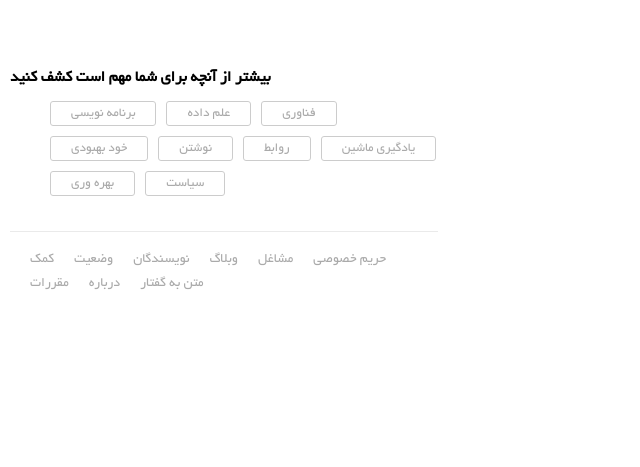
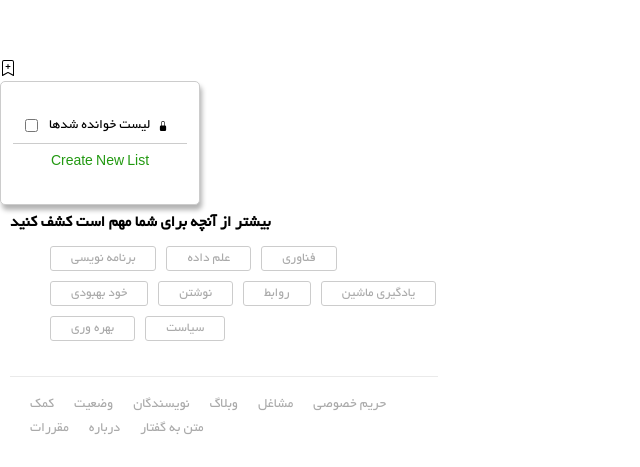
Before and after one commit to React-js-Group/medium-clone, a Next.js app: page / in a window 1280 px wide. Shown: the part 1210-1677 px from the top of the page, without its empty margins (0-640 px from the left). Before the commit the page ends 1532 px from the top, so only its background shows below. Built offline with nearby package versions, Linux system fonts and the light colour scheme.

Commit message:
verify v-1

```diff
--- a/package.json
+++ b/package.json
@@ -10,6 +10,7 @@
   },
   "dependencies": {
     "@reduxjs/toolkit": "^1.9.1",
+    "@tippyjs/react": "^4.2.6",
     "@types/node": "18.11.11",
     "@types/react": "18.0.26",
     "@types/react-dom": "18.0.9",
--- a/pages/_app.tsx
+++ b/pages/_app.tsx
@@ -6,8 +6,10 @@ import { store } from "../src/store";
 import { QueryClient, QueryClientProvider } from "react-query";
 import { ReactQueryDevtools } from "react-query/devtools";
 
+import "react-toastify/dist/ReactToastify.css";
+import "tippy.js/dist/tippy.css";
+
 import "../styles/globals.scss";
-import "react-toastify/dist/ReactToastify.css";
 
 const queryClient = new QueryClient();
 
--- /dev/null
+++ b/src/api/api.ts
@@ -0,0 +1,17 @@
+import axios from "axios";
+import config from "config/config.json";
+
+const URL = config.URL;
+
+axios.defaults.baseURL = URL;
+axios.defaults.headers.post["Content-Type"] = "application/json";
+
+const postConfiguration = (data: object, endPoint: string): Promise<any> => {
+  return axios.post(`${URL}/${endPoint}`, { data });
+};
+
+const getConfiguration = (endPoint: string): Promise<any> => {
+  return axios.get(`${URL}/${endPoint}`);
+};
+
+export { postConfiguration, getConfiguration };
--- a/src/components/Auth/Login/index.tsx
+++ b/src/components/Auth/Login/index.tsx
@@ -1,7 +1,6 @@
 import React from "react";
 import { useFormik } from "formik";
 import { AiOutlineUser } from "react-icons/ai";
-import { RxEyeOpen } from "react-icons/rx";
 
 import Input from "components/Input";
 import Button from "components/Button";
@@ -10,6 +9,8 @@ import { LoginSchema } from "utils/Validation";
 
 import styles from "../styles.module.scss";
 import { toast } from "react-toastify";
+import { postConfiguration } from "api/api";
+import { MdPassword } from "react-icons/md";
 
 interface LoginProps {
   currentFrom: string;
@@ -26,8 +27,13 @@ const Login: React.FC<LoginProps> = ({ currentFrom }): JSX.Element => {
   const formik = useFormik({
     initialValues,
     validationSchema: LoginSchema,
-    onSubmit: (values) => {
-      console.log(values);
+    onSubmit: async (data) => {
+      try {
+        const res = await postConfiguration(data, "login/");
+        console.log(res);
+      } catch (err) {
+        console.log(err);
+      }
     },
   });
 
@@ -59,7 +65,7 @@ const Login: React.FC<LoginProps> = ({ currentFrom }): JSX.Element => {
         value={formik.values.password}
         label="رمز عبور"
         placeholder="*********"
-        icon={<RxEyeOpen />}
+        icon={<MdPassword />}
         onChange={formik.handleChange}
       />
 
--- a/src/components/Auth/Register/index.tsx
+++ b/src/components/Auth/Register/index.tsx
@@ -3,6 +3,8 @@ import { AiOutlineUser } from "react-icons/ai";
 import { useFormik } from "formik";
 import { MdAlternateEmail, MdOutlinePassword } from "react-icons/md";
 import { toast } from "react-toastify";
+import axios from "axios";
+import config from "config/config.json";
 
 import { RegisterSchema } from "utils/Validation";
 
@@ -10,6 +12,7 @@ import Input from "components/Input";
 import Button from "components/Button";
 
 import styles from "../styles.module.scss";
+import { postConfiguration } from "api/api";
 
 interface RegisterProps {
   currentFrom: string;
@@ -34,12 +37,19 @@ const Register: React.FC<RegisterProps> = ({
     password2: "",
   };
 
+  const URL = config.URL;
+
   const formik = useFormik({
     initialValues,
     validationSchema: RegisterSchema,
-    onSubmit: (values) => {
-      console.log(values);
-      setForm("verify");
+    onSubmit: async (data) => {
+      try {
+        const res = await postConfiguration(data, "/get_user/");
+        console.log(res);
+        setForm("verify");
+      } catch (err) {
+        console.log(err);
+      }
     },
   });
 
--- a/src/components/Auth/Verify/index.tsx
+++ b/src/components/Auth/Verify/index.tsx
@@ -1,22 +1,50 @@
 import React, { useState } from "react";
 import OtpInput from "react-otp-input";
+import axios from "axios";
+import config from "config/config.json";
+
+import Button from "../../Button";
 
 import styles from "../styles.module.scss";
+import { postConfiguration } from "api/api";
 
 const Verify: React.FC = (): JSX.Element => {
   const [code, setCode] = useState<string>("");
+
+  const URL = config.URL;
 
   const handleChange = (otp: string) => {
     setCode(otp);
   };
 
+  const handleSubmitCode = async () => {
+    const data = {
+      data: code,
+    };
+
+    try {
+      const res = await postConfiguration(data, "/register/");
+      console.log(res);
+    } catch (err) {
+      console.log(err);
+    }
+  };
+
   return (
+    <>
       <OtpInput
         value={code}
         onChange={handleChange}
         numInputs={6}
         className={styles.verifyInput}
       />
+      <Button
+        content="تایید"
+        type="button"
+        style={{ backgroundColor: "#118811" }}
+        onClick={handleSubmitCode}
+      />
+    </>
   );
 };
 
--- a/src/components/Home/index.tsx
+++ b/src/components/Home/index.tsx
@@ -4,6 +4,7 @@ import React from "react";
 import Modal from "components/Modal";
 import Auth from "components/Auth";
 import { useSelector } from "react-redux";
+import Mark from "components/Mark";
 
 interface HomeProps {
   children?: React.ReactNode;
@@ -20,6 +21,7 @@ const Home: React.FC<HomeProps> = ({ children }) => {
       )}
       <Header />
       <div style={{ height: "90vh" }}>Main</div>
+      <Mark />
       {children}
       <Footer />
     </div>
--- /dev/null
+++ b/src/components/Mark/index.tsx
@@ -0,0 +1,48 @@
+import Tippy from "@tippyjs/react";
+import React, { useState } from "react";
+import {
+  BsBookmarkPlus,
+  BsFillBookmarkStarFill,
+  BsFillLockFill,
+} from "react-icons/bs";
+
+import styles from "./styles.module.scss";
+
+const Mark: React.FC = (): JSX.Element => {
+  const [mark, setMark] = useState<boolean>(false);
+
+  const handleSetMark = () => {
+    setMark(!mark);
+    // window.addEventListener("click", () => setMark(false));
+  };
+
+  return (
+    <>
+      <Tippy content="ذخیره">
+        <button
+          style={{ all: "unset", cursor: "pointer" }}
+          onClick={handleSetMark}
+        >
+          {mark ? <BsFillBookmarkStarFill /> : <BsBookmarkPlus />}
+        </button>
+      </Tippy>
+      <div className={styles.Lists}>
+        <ul>
+          <li>
+            <input
+              type="checkbox"
+              onChange={(e) =>
+                e.target.checked ? setMark(true) : setMark(false)
+              }
+            />
+            <span>لیست خوانده شدها</span>
+            <BsFillLockFill className={styles.lock} />
+          </li>
+          <li>Create New List</li>
+        </ul>
+      </div>
+    </>
+  );
+};
+
+export default Mark;
--- /dev/null
+++ b/src/components/Mark/styles.module.scss
@@ -0,0 +1,38 @@
+@import "../../sass/variables";
+
+.Lists {
+  background-color: $white;
+  border: 1px solid $secondary-500;
+  font-size: 14px;
+  width: 200px;
+  border-radius: 5px;
+  box-shadow: 2px 5px 5px rgba(0, 0, 0, 0.3);
+
+  & ul {
+    width: 100%;
+    padding: 12px;
+    & li {
+      width: 100% !important;
+      padding: 8px;
+      text-align: center;
+    }
+    & li:first-child {
+      border-bottom: 1px solid $secondary-500;
+      display: flex;
+      align-items: center;
+      gap: 8px;
+    }
+
+    & li:last-child {
+      color: $success;
+      cursor: pointer;
+    }
+    & li:hover {
+      color: $dark-500;
+    }
+  }
+}
+
+.lock {
+  font-size: 10px;
+}
--- /dev/null
+++ b/src/config/config.json
@@ -0,0 +1,3 @@
+{
+  "URL": "https://medium.pythonanywhere.com"
+}
```
Also changed, not shown: 1 other file (tests, documents, lock files or other folders). Lines whose indentation alone changed are shown as unchanged.
